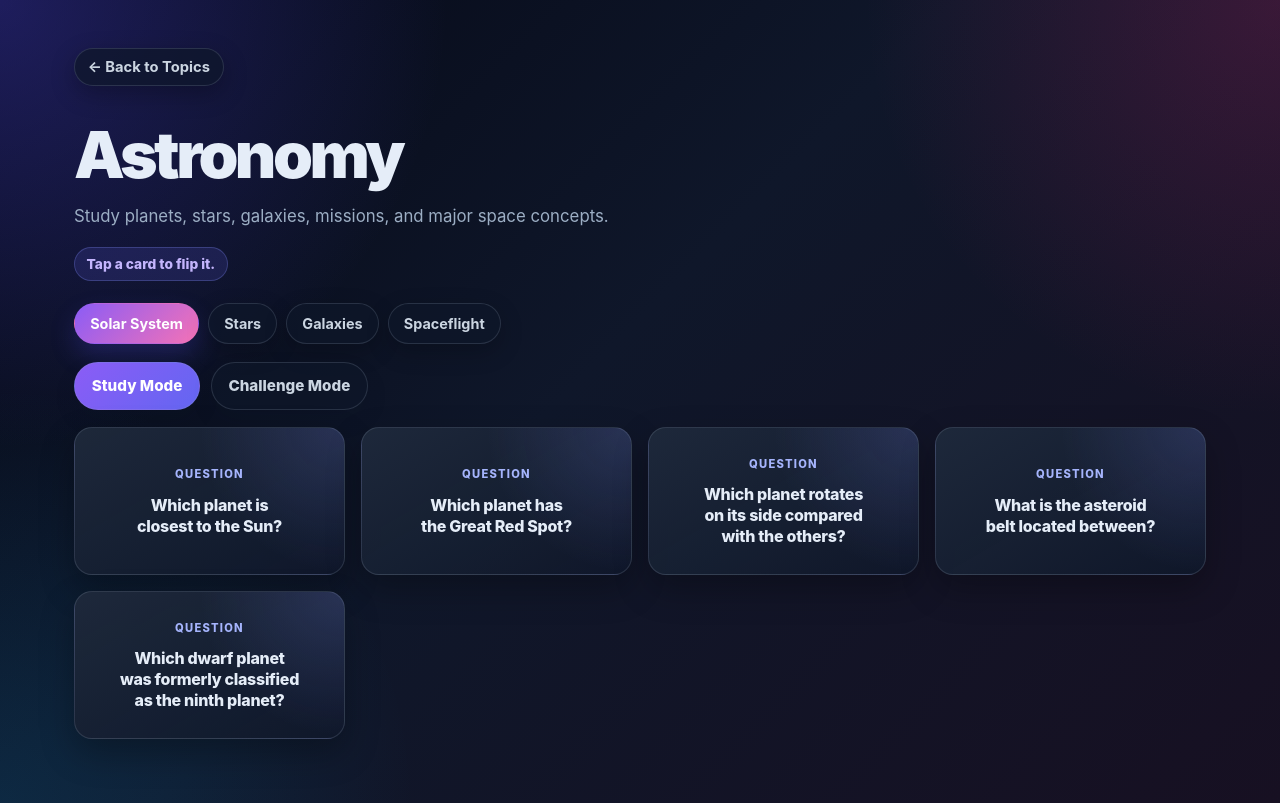
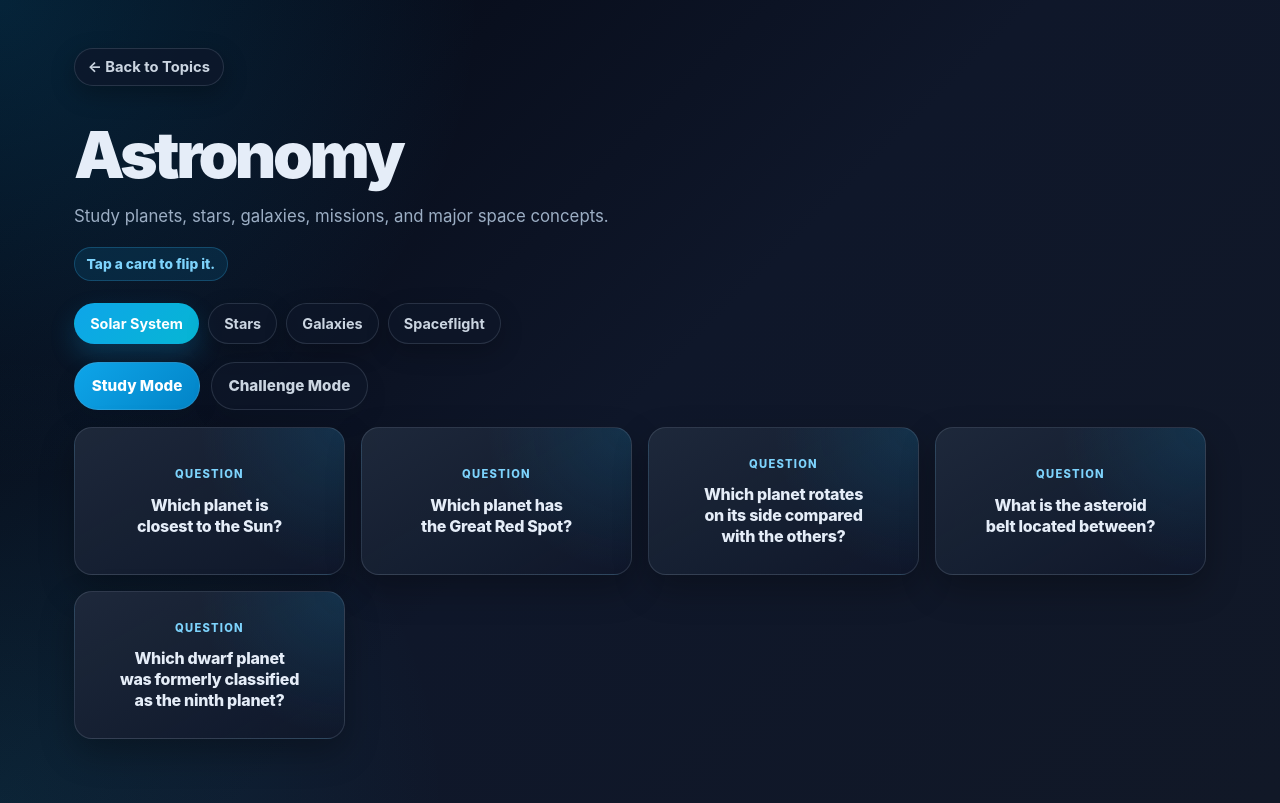
Before and after one commit to iakhil/trivial-studies, a React (Vite) app: page /astronomy in a window 1280 px wide. Built offline with nearby package versions, Linux system fonts and the light colour scheme.

Commit message:
Remove purple gradient

```diff
--- a/src/App.css
+++ b/src/App.css
@@ -3,19 +3,19 @@
   --surface-strong: #111827;
   --surface-muted: rgba(30, 41, 59, 0.76);
   --border: rgba(148, 163, 184, 0.2);
-  --border-strong: rgba(129, 140, 248, 0.46);
+  --border-strong: rgba(56, 189, 248, 0.42);
   --ink: #e5edf8;
   --muted: #9caec4;
-  --brand: #8b5cf6;
-  --brand-strong: #6366f1;
-  --brand-soft: rgba(99, 102, 241, 0.16);
-  --accent: #f472b6;
+  --brand: #0ea5e9;
+  --brand-strong: #0284c7;
+  --brand-soft: rgba(14, 165, 233, 0.14);
+  --accent: #06b6d4;
   --success: #4ade80;
   --danger: #fb7185;
   --warning: #facc15;
   --shadow-sm: 0 14px 34px rgba(0, 0, 0, 0.28);
   --shadow-md: 0 22px 52px rgba(0, 0, 0, 0.34);
-  --shadow-lg: 0 30px 80px rgba(99, 102, 241, 0.26);
+  --shadow-lg: 0 30px 80px rgba(14, 165, 233, 0.2);
   max-width: 1180px;
   margin: 0 auto;
   padding: 3rem 1.5rem 4rem;
@@ -30,7 +30,7 @@ input {
 button:focus-visible,
 a:focus-visible,
 input:focus-visible {
-  outline: 3px solid rgba(129, 140, 248, 0.58);
+  outline: 3px solid rgba(56, 189, 248, 0.48);
   outline-offset: 3px;
 }
 
@@ -79,7 +79,7 @@ input:focus-visible {
   padding: 1.25rem;
   overflow: hidden;
   background:
-    linear-gradient(145deg, rgba(30, 41, 59, 0.9), rgba(15, 23, 42, 0.7));
+    linear-gradient(145deg, rgba(30, 41, 59, 0.92), rgba(15, 23, 42, 0.78));
   border: 1px solid var(--border);
   border-radius: 24px;
   box-shadow: var(--shadow-sm);
@@ -98,7 +98,7 @@ input:focus-visible {
   width: 8rem;
   height: 8rem;
   border-radius: 999px;
-  background: radial-gradient(circle, rgba(244, 114, 182, 0.18), transparent 68%);
+  background: radial-gradient(circle, rgba(14, 165, 233, 0.14), transparent 68%);
   content: "";
   transition: opacity 0.2s ease, transform 0.2s ease;
 }
@@ -120,8 +120,8 @@ input:focus-visible {
   width: 3.15rem;
   height: 3.15rem;
   border-radius: 18px;
-  background: rgba(129, 140, 248, 0.16);
-  box-shadow: inset 0 0 0 1px rgba(199, 210, 254, 0.14);
+  background: rgba(14, 165, 233, 0.12);
+  box-shadow: inset 0 0 0 1px rgba(125, 211, 252, 0.14);
   font-size: 1.95rem;
 }
 
@@ -152,7 +152,7 @@ input:focus-visible {
 
 .back-link:hover {
   border-color: var(--border-strong);
-  color: #c4b5fd;
+  color: #7dd3fc;
   transform: translateY(-1px);
 }
 
@@ -180,10 +180,10 @@ input:focus-visible {
 
 .study-note {
   width: fit-content;
-  border: 1px solid rgba(129, 140, 248, 0.28);
+  border: 1px solid rgba(56, 189, 248, 0.24);
   border-radius: 999px;
-  background: rgba(99, 102, 241, 0.16);
-  color: #c4b5fd;
+  background: rgba(14, 165, 233, 0.12);
+  color: #7dd3fc;
   font-size: 0.86rem;
   font-weight: 800;
   margin: 0;
@@ -217,7 +217,7 @@ input:focus-visible {
 
 .continent-tab:hover {
   border-color: var(--border-strong);
-  color: #ddd6fe;
+  color: #bae6fd;
   transform: translateY(-1px);
 }
 
@@ -225,7 +225,7 @@ input:focus-visible {
   border-color: transparent;
   background: linear-gradient(135deg, var(--brand), var(--accent));
   color: #fff;
-  box-shadow: 0 12px 26px rgba(79, 70, 229, 0.24);
+  box-shadow: 0 12px 26px rgba(14, 165, 233, 0.22);
 }
 
 .mode-toggle {
@@ -268,7 +268,7 @@ input:focus-visible {
 .mode-button:hover,
 .challenge-reset-button:hover,
 .challenge-submit-button:hover {
-  box-shadow: 0 14px 30px rgba(79, 70, 229, 0.18);
+  box-shadow: 0 14px 30px rgba(14, 165, 233, 0.18);
   transform: translateY(-1px);
 }
 
@@ -458,8 +458,8 @@ input:focus-visible {
 }
 
 .challenge-input:focus {
-  border-color: rgba(79, 70, 229, 0.5);
-  box-shadow: 0 0 0 4px rgba(79, 70, 229, 0.12);
+  border-color: rgba(56, 189, 248, 0.44);
+  box-shadow: 0 0 0 4px rgba(14, 165, 233, 0.12);
   outline: none;
 }
 
@@ -587,7 +587,7 @@ input:focus-visible {
 
 .flashcard-challenge-card {
   background:
-    radial-gradient(circle at top right, rgba(79, 70, 229, 0.12), transparent 12rem),
+    radial-gradient(circle at top right, rgba(14, 165, 233, 0.1), transparent 12rem),
     var(--surface-muted);
 }
 
@@ -2617,15 +2617,15 @@ input:focus-visible {
 
 .fact-card-front {
   background:
-    radial-gradient(circle at top right, rgba(129, 140, 248, 0.18), transparent 9rem),
+    radial-gradient(circle at top right, rgba(14, 165, 233, 0.14), transparent 9rem),
     linear-gradient(150deg, rgba(30, 41, 59, 0.98), rgba(15, 23, 42, 0.92));
 }
 
 .fact-card-back {
-  border-color: rgba(244, 114, 182, 0.26);
+  border-color: rgba(56, 189, 248, 0.22);
   background:
-    radial-gradient(circle at bottom left, rgba(244, 114, 182, 0.16), transparent 9rem),
-    linear-gradient(150deg, rgba(17, 24, 39, 0.98), rgba(49, 46, 129, 0.62));
+    radial-gradient(circle at bottom left, rgba(14, 165, 233, 0.12), transparent 9rem),
+    linear-gradient(150deg, rgba(17, 24, 39, 0.98), rgba(12, 74, 110, 0.34));
 }
 
 .country-flag {
@@ -2642,7 +2642,7 @@ input:focus-visible {
 }
 
 .fact-card-label {
-  color: #a5b4fc;
+  color: #7dd3fc;
   font-size: 0.7rem;
   font-weight: 850;
   letter-spacing: 0.11em;
@@ -2731,7 +2731,7 @@ input:focus-visible {
 .game-final-response strong,
 .wager-recommendation strong,
 .final-wager-result strong {
-  color: #a5b4fc;
+  color: #7dd3fc;
 }
 
 .jeopardy-prep-hero p,
@@ -2813,9 +2813,9 @@ input:focus-visible {
 .wager-scenario-tab.active,
 .wager-confidence,
 .jeopardy-lane-tags span {
-  border-color: rgba(129, 140, 248, 0.32);
-  background: rgba(99, 102, 241, 0.16);
-  color: #c4b5fd;
+  border-color: rgba(56, 189, 248, 0.28);
+  background: rgba(14, 165, 233, 0.12);
+  color: #bae6fd;
 }
 
 .pattern-answer,
@@ -2860,8 +2860,8 @@ input:focus-visible {
 .game-clue-cell,
 .jeopardy-category-cell,
 .jeopardy-clue-cell {
-  border-color: rgba(129, 140, 248, 0.3);
-  background: linear-gradient(145deg, #3730a3, #1e1b4b);
+  border-color: rgba(56, 189, 248, 0.24);
+  background: linear-gradient(145deg, #0f3b57, #0f172a);
 }
 
 .game-clue-cell.scored,
--- a/src/index.css
+++ b/src/index.css
@@ -12,10 +12,9 @@ body {
   font-family: Inter, ui-sans-serif, system-ui, -apple-system,
     BlinkMacSystemFont, "Segoe UI", Roboto, "Helvetica Neue", Arial, sans-serif;
   background:
-    radial-gradient(circle at top left, rgba(79, 70, 229, 0.34), transparent 28rem),
-    radial-gradient(circle at top right, rgba(219, 39, 119, 0.2), transparent 26rem),
-    radial-gradient(circle at bottom left, rgba(14, 165, 233, 0.14), transparent 26rem),
-    linear-gradient(135deg, #050816 0%, #0f172a 46%, #171022 100%);
+    radial-gradient(circle at top left, rgba(14, 165, 233, 0.18), transparent 30rem),
+    radial-gradient(circle at bottom left, rgba(6, 182, 212, 0.1), transparent 28rem),
+    linear-gradient(135deg, #030712 0%, #0f172a 50%, #111827 100%);
   color: #e5edf8;
   line-height: 1.5;
   font-synthesis: none;
```
